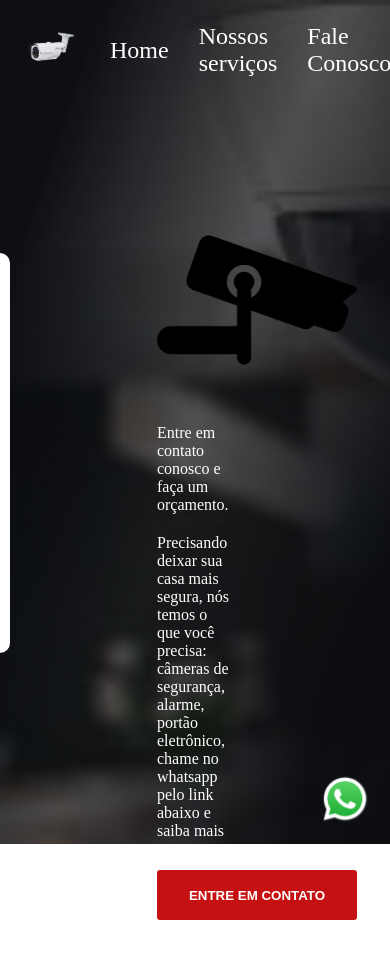
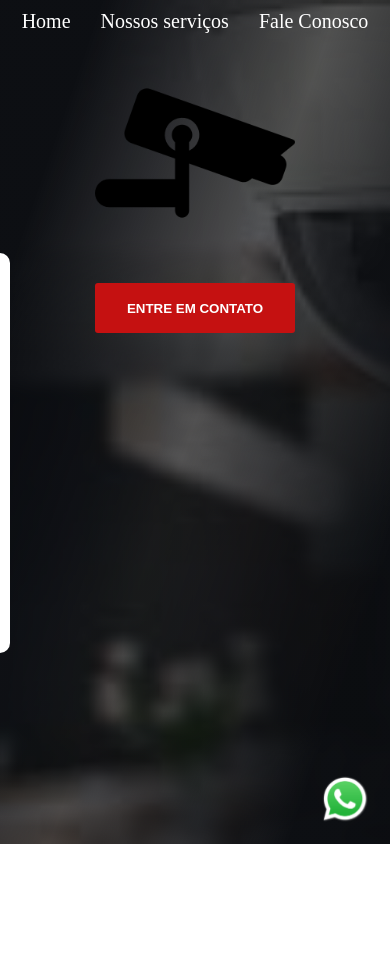
Before and after one commit to DanielTiozo/demonstracao1, a plain HTML site: page index.html in a window 390 px wide. After the commit the page ends 854 px from the top, so only its background shows below. Drawn offline with Linux system fonts and the light colour scheme.

Commit message:
Update style.css

```diff
--- a/src/css/style.css
+++ b/src/css/style.css
@@ -143,3 +143,36 @@ p{
     height: 100vh;
     background: linear-gradient(109deg, rgba(10,12,16, 0.99) 15%, rgba(10,12,16, 0.7) 50%, rgba(10,12,16, 0.99)85%);
 }
+
+@media(max-width: 1100px){
+    p{
+        display: none;
+    }
+
+    .caixa-mae{
+        flex-direction: column;
+        padding: 10px;
+        justify-content: flex-start;
+    }
+
+    .caixa-principal{
+        display: flex;
+        align-items: center;
+        flex-direction: column;
+    }
+
+    .header{
+        margin: 10px;
+        display: flex;
+        align-items: center;
+        justify-content: center;
+    }
+
+    .header a{
+        font-size: 20px;
+    }
+
+    .header img{
+        display: none;
+    }
+}
```
